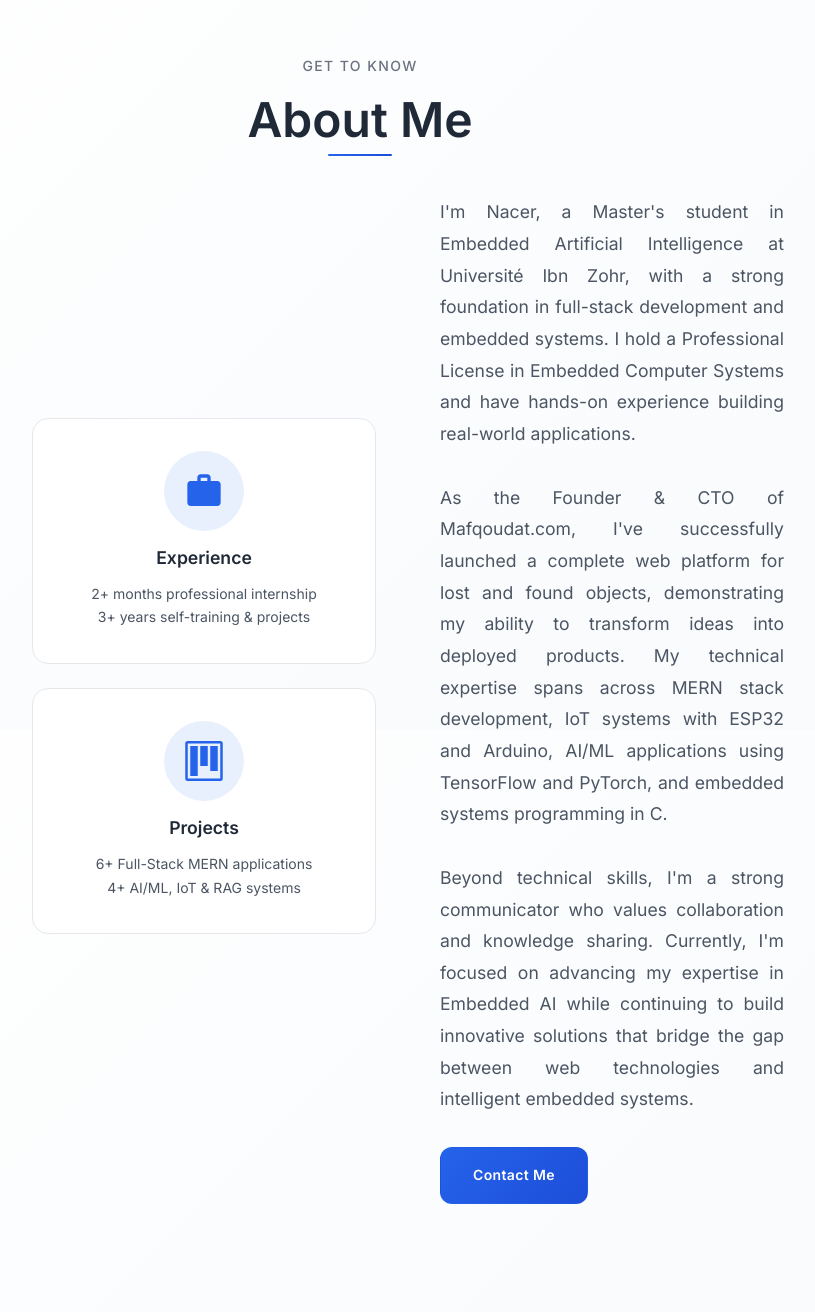
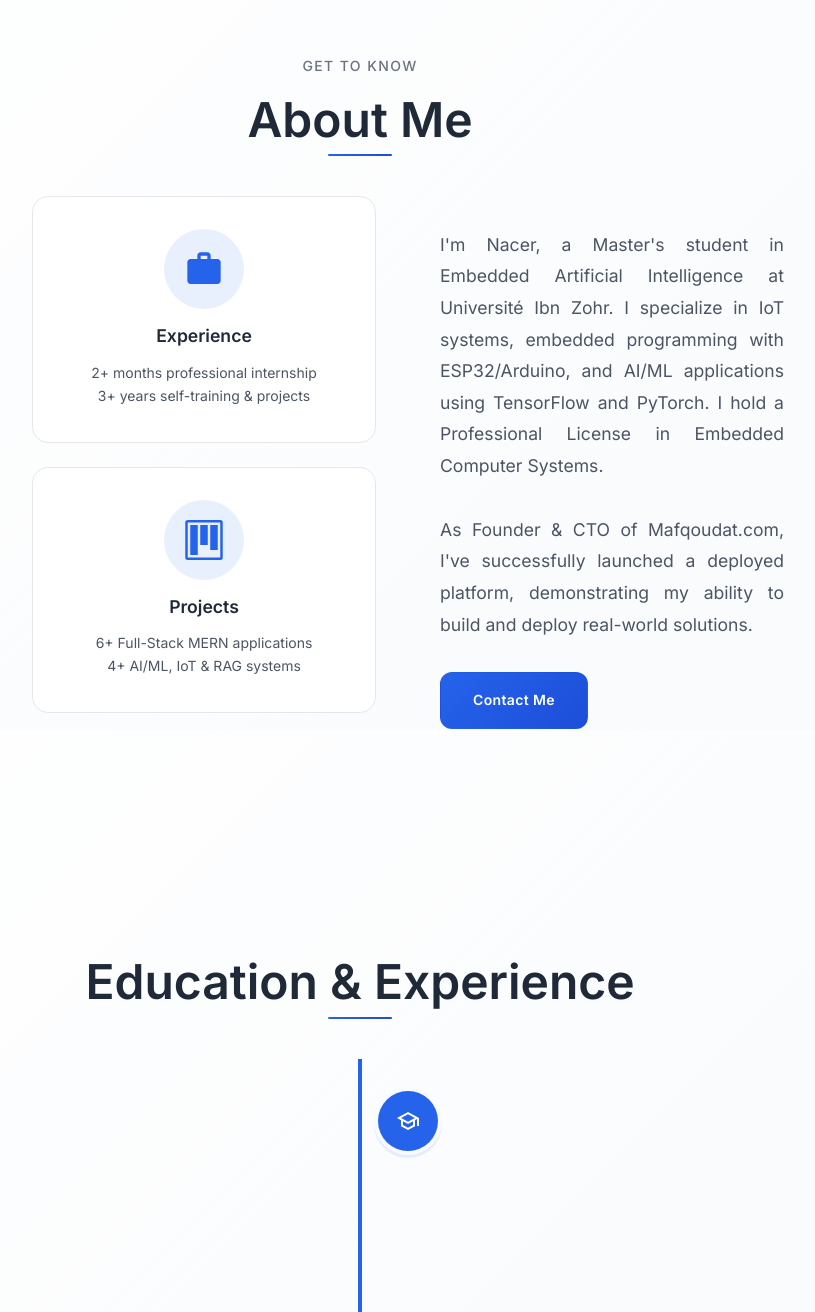
Before and after one commit to boubnacer/nacer-portfolio, a React (Create React App) app: page / in a window 1280 px wide. Shown: the part 870-2182 px from the top of the page, without its empty margins (280-1095 px from the left). Built offline with nearby package versions, Linux system fonts and the light colour scheme.

Commit message:
Update portfolio with new information

```diff
--- a/src/components.js/About.js
+++ b/src/components.js/About.js
@@ -24,20 +24,13 @@ const About = () => {
           </div>
           <div>
             <p>
-              I'm Nacer, a Master's student in Embedded Artificial Intelligence at Université Ibn Zohr,
-              with a strong foundation in full-stack development and embedded systems. I hold a Professional
-              License in Embedded Computer Systems and have hands-on experience building real-world applications.
+              I'm Nacer, a Master's student in Embedded Artificial Intelligence at Université Ibn Zohr.
+              I specialize in IoT systems, embedded programming with ESP32/Arduino, and AI/ML applications
+              using TensorFlow and PyTorch. I hold a Professional License in Embedded Computer Systems.
             </p>
             <p>
-              As the Founder & CTO of Mafqoudat.com, I've successfully launched a complete web platform
-              for lost and found objects, demonstrating my ability to transform ideas into deployed products.
-              My technical expertise spans across MERN stack development, IoT systems with ESP32 and Arduino,
-              AI/ML applications using TensorFlow and PyTorch, and embedded systems programming in C.
-            </p>
-            <p>
-              Beyond technical skills, I'm a strong communicator who values collaboration and knowledge sharing.
-              Currently, I'm focused on advancing my expertise in Embedded AI while continuing to build innovative
-              solutions that bridge the gap between web technologies and intelligent embedded systems.
+              As Founder & CTO of Mafqoudat.com, I've successfully launched a deployed platform,
+              demonstrating my ability to build and deploy real-world solutions.
             </p>
             <a href="#contact" className="btn btn-primary">
               Contact Me
--- a/src/components.js/Header.js
+++ b/src/components.js/Header.js
@@ -12,7 +12,7 @@ const Header = () => {
         </div>
         <div className="container header__details">
           <h1>Boubkraoui Nacer</h1>
-          <h5 className="text-light">Full-Stack Developer & Embedded AI Student</h5>
+          <h5 className="text-light">Founder & CTO of Mafqoudat.com | Embedded AI Student</h5>
           <div className="contact-cv__btns">
             <a href={Resume} className="btn" download>
               Download CV
```
